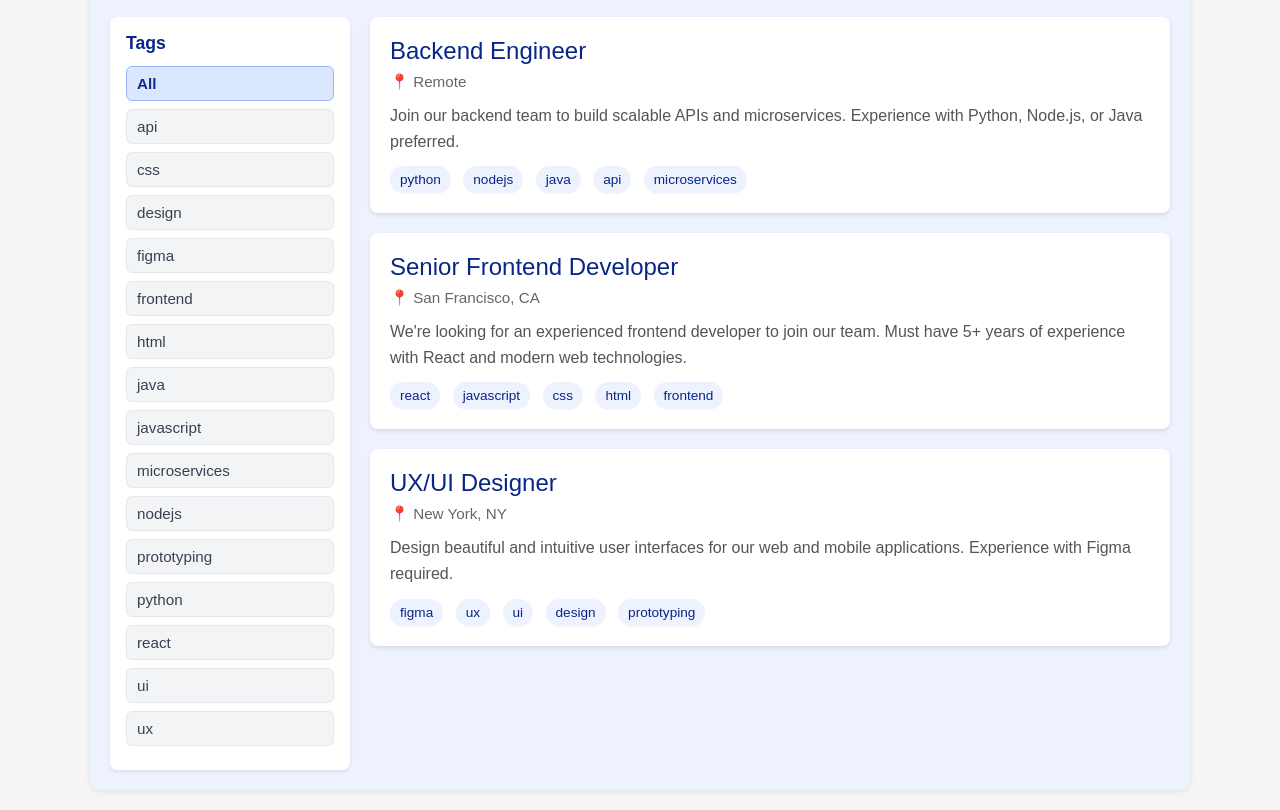
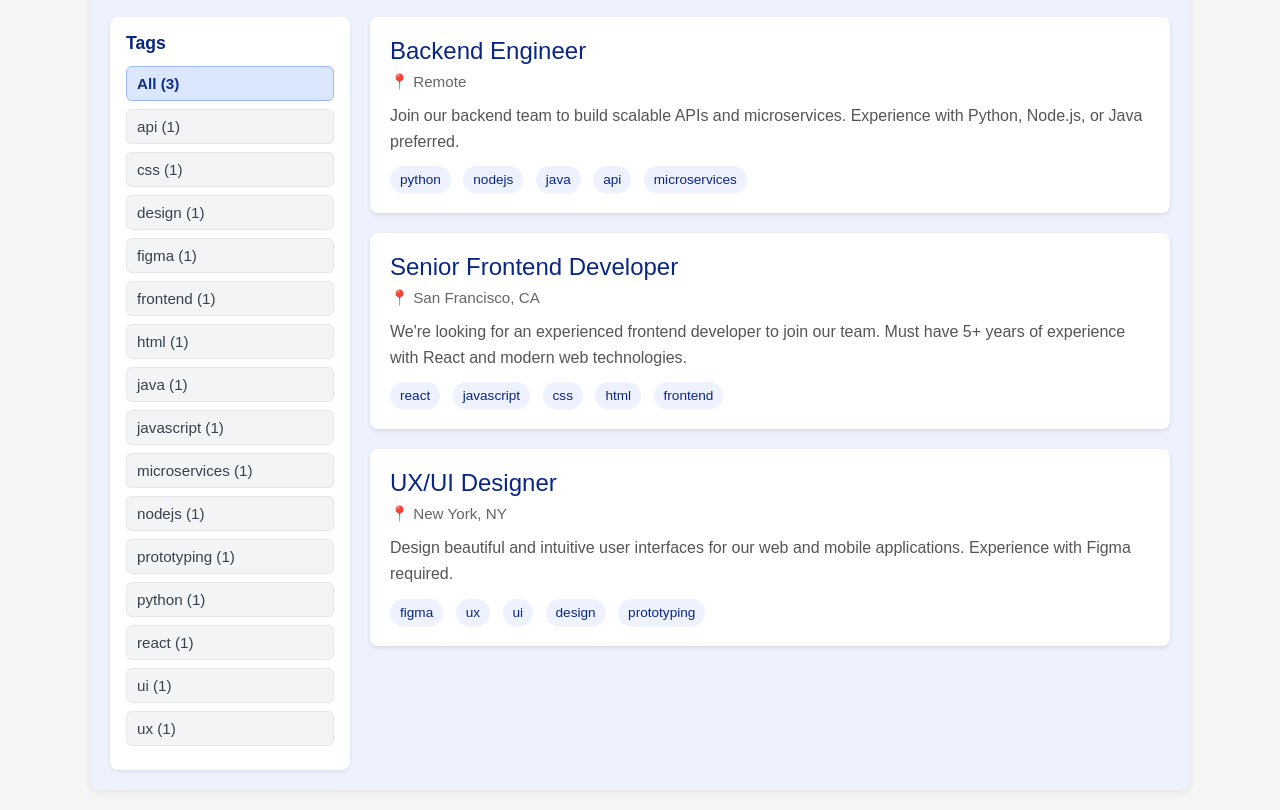
Before and after one commit to Rodashagos/Learning, a website: page Aladdin/index.html in a window 1280 px wide. Shown: the part 80-890 px from the top of the page. Drawn offline with Linux system fonts and the light colour scheme.

Commit message:
added more stuff

```diff
--- a/Aladdin/index.html
+++ b/Aladdin/index.html
@@ -149,22 +149,22 @@
       <aside class="sidebar">
         <h2>Tags</h2>
         <ul class="tag-list">
-  <li><button class="tag-button is-active" data-tag="all">All</button></li>
-  <li><button class="tag-button" data-tag="api">api</button></li>
-  <li><button class="tag-button" data-tag="css">css</button></li>
-  <li><button class="tag-button" data-tag="design">design</button></li>
-  <li><button class="tag-button" data-tag="figma">figma</button></li>
-  <li><button class="tag-button" data-tag="frontend">frontend</button></li>
-  <li><button class="tag-button" data-tag="html">html</button></li>
-  <li><button class="tag-button" data-tag="java">java</button></li>
-  <li><button class="tag-button" data-tag="javascript">javascript</button></li>
-  <li><button class="tag-button" data-tag="microservices">microservices</button></li>
-  <li><button class="tag-button" data-tag="nodejs">nodejs</button></li>
-  <li><button class="tag-button" data-tag="prototyping">prototyping</button></li>
-  <li><button class="tag-button" data-tag="python">python</button></li>
-  <li><button class="tag-button" data-tag="react">react</button></li>
-  <li><button class="tag-button" data-tag="ui">ui</button></li>
-  <li><button class="tag-button" data-tag="ux">ux</button></li>
+  <li><button class="tag-button is-active" data-tag="all">All (3)</button></li>
+  <li><button class="tag-button" data-tag="api">api (1)</button></li>
+  <li><button class="tag-button" data-tag="css">css (1)</button></li>
+  <li><button class="tag-button" data-tag="design">design (1)</button></li>
+  <li><button class="tag-button" data-tag="figma">figma (1)</button></li>
+  <li><button class="tag-button" data-tag="frontend">frontend (1)</button></li>
+  <li><button class="tag-button" data-tag="html">html (1)</button></li>
+  <li><button class="tag-button" data-tag="java">java (1)</button></li>
+  <li><button class="tag-button" data-tag="javascript">javascript (1)</button></li>
+  <li><button class="tag-button" data-tag="microservices">microservices (1)</button></li>
+  <li><button class="tag-button" data-tag="nodejs">nodejs (1)</button></li>
+  <li><button class="tag-button" data-tag="prototyping">prototyping (1)</button></li>
+  <li><button class="tag-button" data-tag="python">python (1)</button></li>
+  <li><button class="tag-button" data-tag="react">react (1)</button></li>
+  <li><button class="tag-button" data-tag="ui">ui (1)</button></li>
+  <li><button class="tag-button" data-tag="ux">ux (1)</button></li>
 </ul>
       </aside>
       <main class="content">
```
Also changed, not shown: 1 other file.
